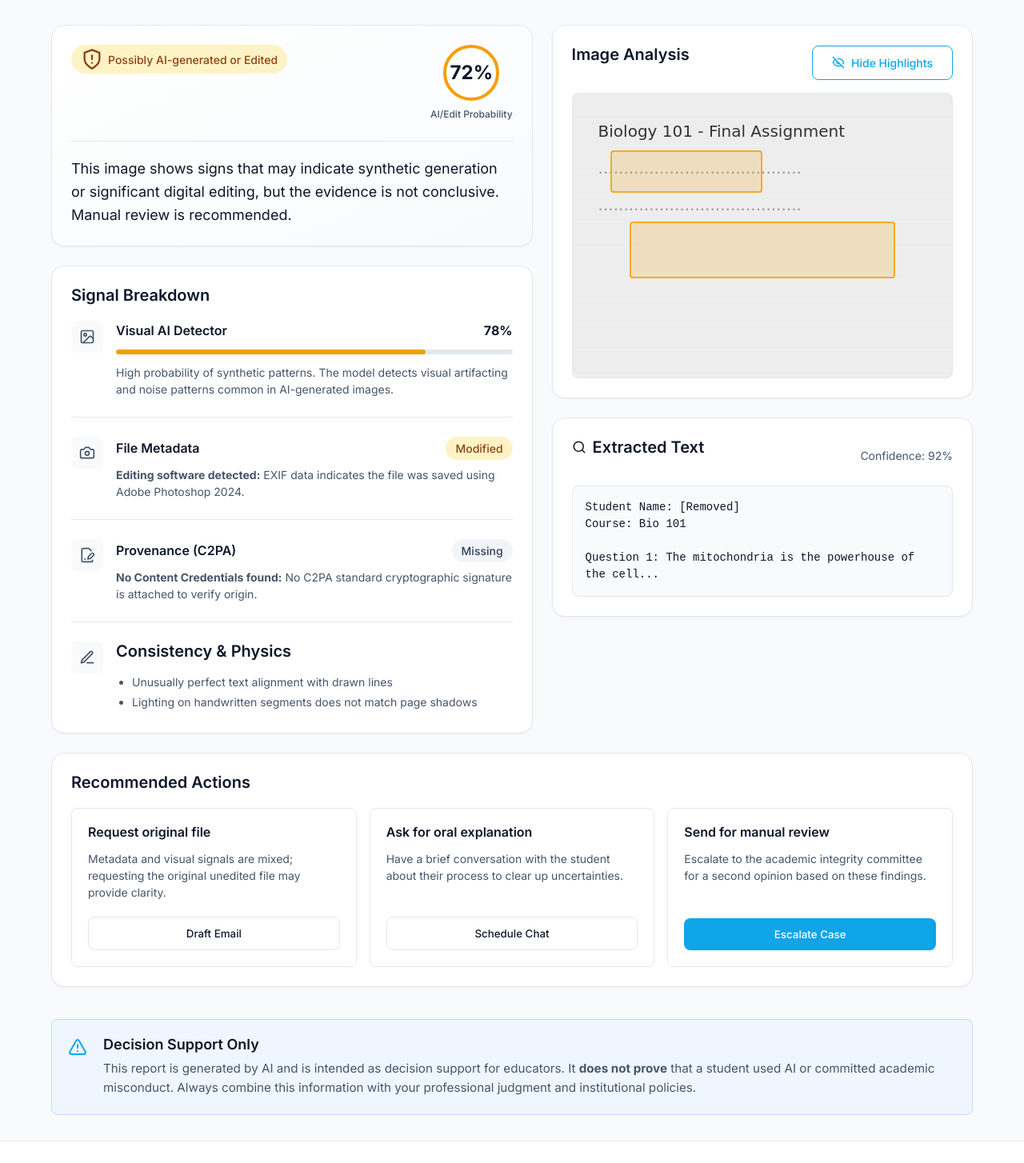
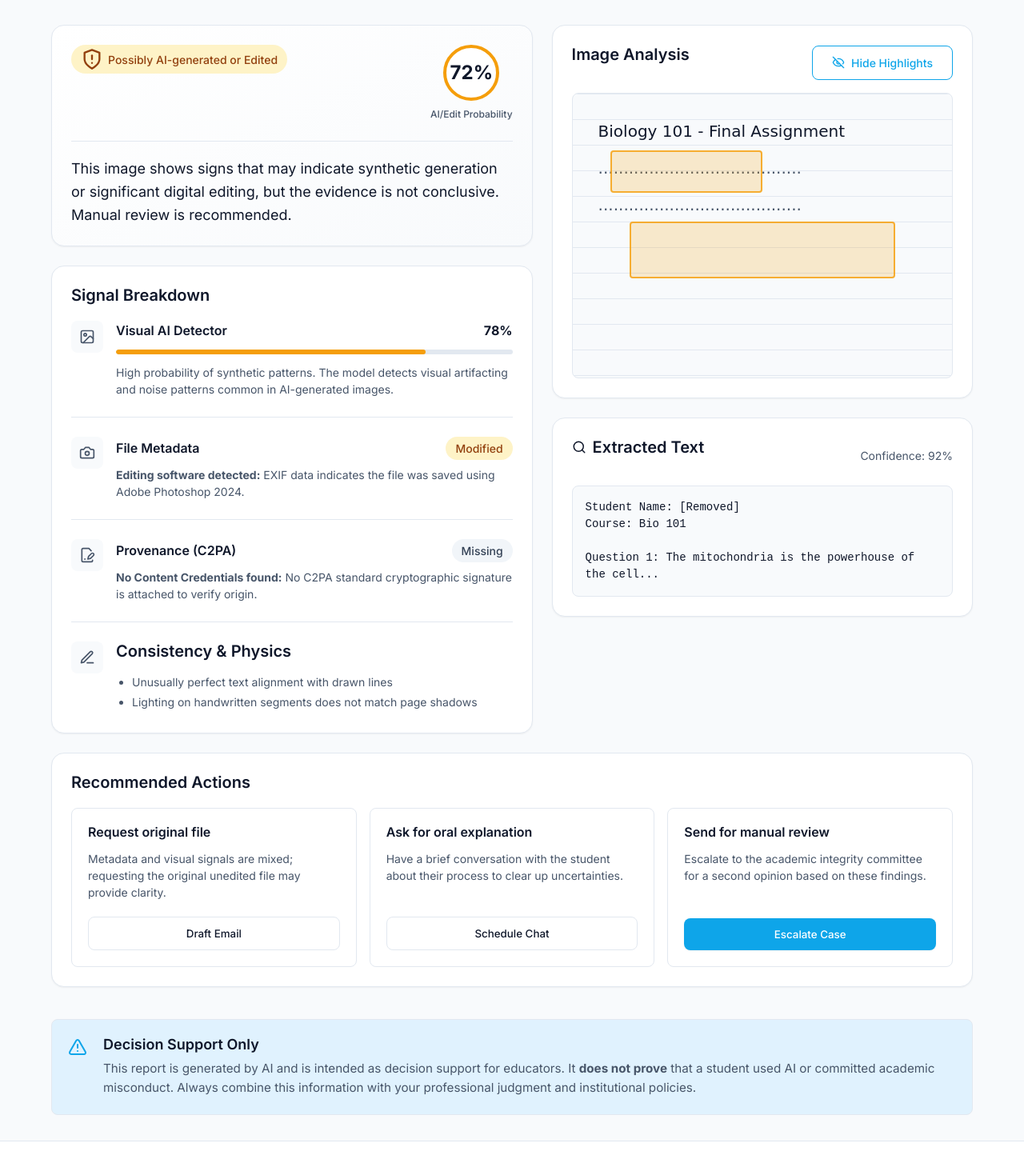
Before and after one commit to sudiptosaha5002-lang/Deepfake, a React (Vite) app in the folder eduverify-ai/: page /analysis/HT-9812 in a window 1280 px wide. Shown: the part 145-1599 px from the top of the page at 80% size. Built offline with nearby package versions, Linux system fonts and the light colour scheme.

Commit message:
Auto-sync: update eduverify-ai/src/pages/DashboardPage.css

```diff
--- a/eduverify-ai/src/pages/DashboardPage.css
+++ b/eduverify-ai/src/pages/DashboardPage.css
@@ -40,7 +40,7 @@
   display: flex;
   flex-direction: column;
   gap: 1.5rem;
-  background: linear-gradient(to bottom right, var(--color-card-bg), #f8fafc);
+  background: linear-gradient(to bottom right, var(--color-card-bg), var(--color-bg));
 }
 
 .summary-header {
@@ -190,7 +190,7 @@
   position: relative;
   width: 100%;
   aspect-ratio: 4 / 3;
-  background-color: #ededed;
+  background-color: var(--color-bg);
   border-radius: var(--radius-md);
   overflow: hidden;
   border: 1px solid var(--color-border);
@@ -200,18 +200,18 @@
   width: 100%;
   height: 100%;
   padding: 2rem;
-  background-image: repeating-linear-gradient(#f1f1f1 0, #f1f1f1 1px, transparent 1px, transparent 2rem);
+  background-image: repeating-linear-gradient(var(--color-border) 0, var(--color-border) 1px, transparent 1px, transparent 2rem);
   font-family: 'Comic Sans MS', cursive, sans-serif;
 }
 
 .dummy-text {
-  color: #333;
+  color: var(--color-secondary);
   font-size: 1.25rem;
 }
 
 .dummy-text .line {
   margin-top: 1rem;
-  color: #999;
+  color: var(--color-tertiary);
 }
 
 .highlight-overlay {
@@ -302,8 +302,8 @@
 /* Ethics Disclaimer */
 .ethics-disclaimer {
   display: flex;
-  background-color: #eff6ff; /* Light blue */
-  border: 1px solid #bfdbfe;
+  background-color: var(--color-primary-light);
+  border: 1px solid var(--color-border);
   padding: 1.25rem;
   border-radius: var(--radius-md);
   gap: 1.25rem;
```
